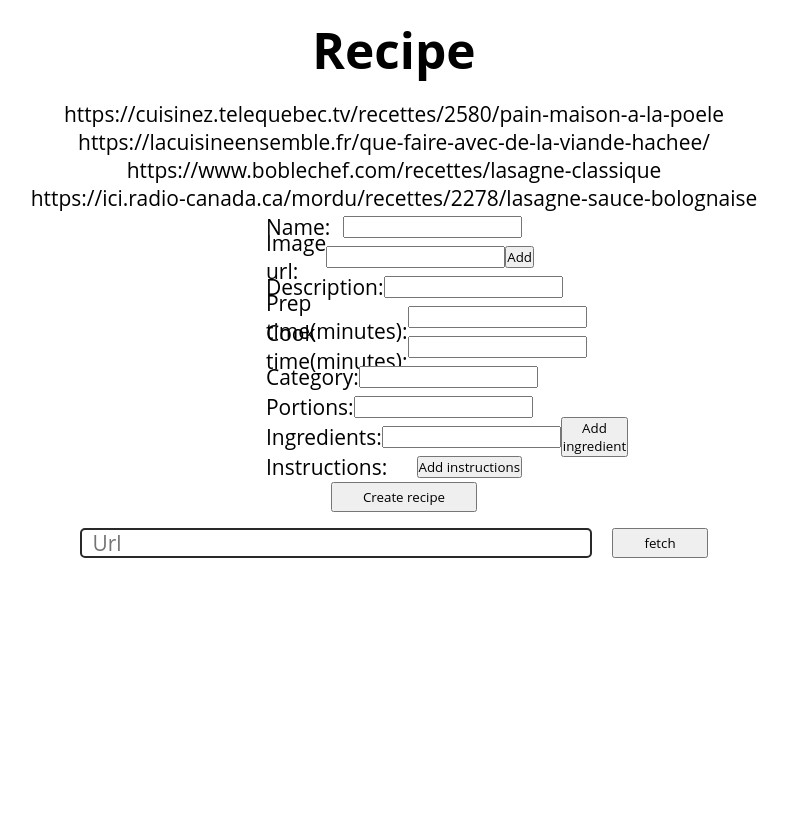
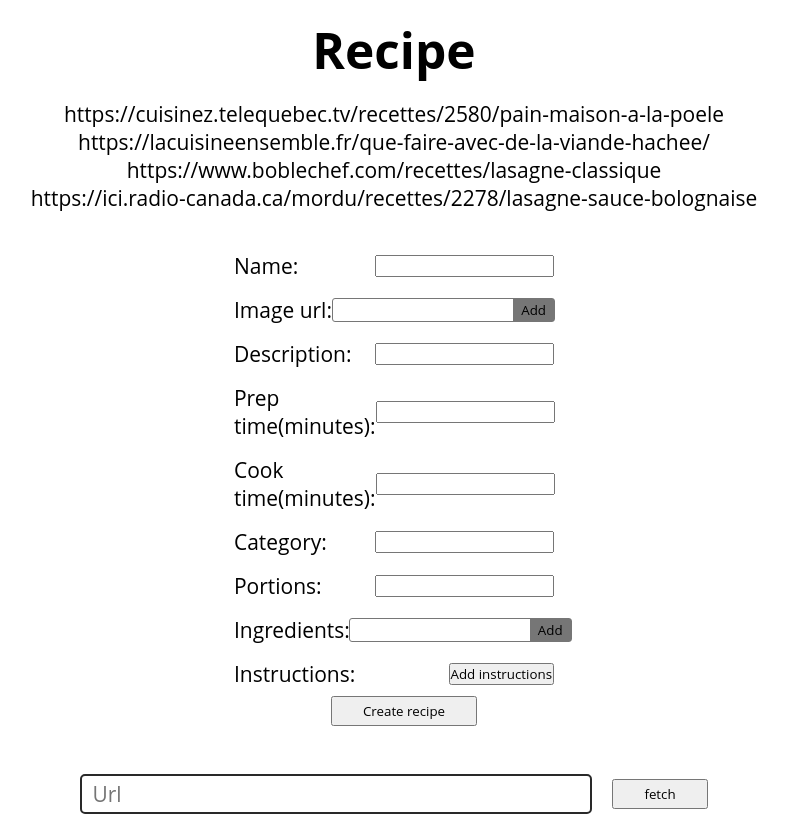
Before and after one commit to LamarcheG/recipe, a React (Create React App) app: page / in a window 1280 px wide. Shown: the whole page, without its empty margins (246-1034 px from the left). Before the commit the page ends 800 px from the top, so only its background shows below. Built offline with nearby package versions, Linux system fonts and the light colour scheme.

Commit message:
style:form style

```diff
--- a/src/Components/RecipeItemForm/RecipeItemForm.style.ts
+++ b/src/Components/RecipeItemForm/RecipeItemForm.style.ts
@@ -5,7 +5,6 @@ export const InputContainer = styled.form`
   flex-direction: row;
   align-items: center;
   justify-content: center;
-  height: 30px;
   width: 80%;
   margin: 1rem 0;
 `;
@@ -21,7 +20,6 @@ export const InputUrl = styled.input`
   }
 `;
 export const InputButton = styled.button`
-  height: 100%;
   padding: 4px 30px;
   margin-left: 20px;
 `;
@@ -30,8 +28,9 @@ export const RecipeForm = styled.div`
   display: flex;
   flex-direction: column;
   align-items: center;
-  justify-content: center;
-  width: 80%;
+  justify-content: space-between;
+  width: 100%;
+  padding: 2rem 0; ;
 `;
 
 export const IngredientForm = styled.div``;
@@ -44,13 +43,13 @@ export const InstructionForm = styled.div`
   width: 80%;
 `;
 
-export const FormInput = styled.div`
+export const ShortInputContainer = styled.div`
   display: flex;
   flex-direction: row;
   align-items: center;
   justify-content: space-between;
   width: 25%;
-  height: 30px;
+  margin: 0.5rem 0;
 `;
 
 export const FormInputLabel = styled.label`
@@ -59,3 +58,28 @@ export const FormInputLabel = styled.label`
     content: ":";
   }
 `;
+
+export const AddButton = styled.button`
+  border: none;
+  background-color: transparent;
+  cursor: pointer;
+  background-color: #767676;
+  height: 100%;
+  padding: 2px 8px;
+`;
+
+export const LongInput = styled.input`
+  border: none;
+  height: 100%;
+  outline: none;
+  padding-left: 5px;
+`;
+
+export const LongInputContainer = styled.div`
+  outline: 1px solid #767676;
+  border-radius: 2px;
+  display: flex;
+  flex-direction: row;
+  align-items: center;
+  justify-content: space-between;
+`;
--- a/src/Components/RecipeItemForm/RecipeItemForm.tsx
+++ b/src/Components/RecipeItemForm/RecipeItemForm.tsx
@@ -4,13 +4,16 @@ import React, { useState } from "react";
 import { scrapper } from "Utility/Scrapper";
 import { convertToISO, isValidUrl } from "Utility/Utility";
 import {
-  FormInput,
+  AddButton,
+  ShortInputContainer,
   FormInputLabel,
   InputButton,
   InputContainer,
   InputUrl,
   InstructionForm,
+  LongInputContainer,
   RecipeForm,
+  LongInput,
 } from "./RecipeItemForm.style";
 
 interface RecipeItemFormProps {}
@@ -119,6 +122,12 @@ export const RecipeItemForm: React.FC<
   const onRecipeIngredientFormSubmit = (
     e: React.MouseEvent<HTMLButtonElement, MouseEvent>
   ) => {
+    if (
+      recipeIngredient.length === 0 ||
+      recipeIngredient.replace(/\s/g, "") === ""
+    ) {
+      return;
+    }
     e.preventDefault();
     setRecipeIngredientList((prev) => [...prev, recipeIngredient]);
   };
@@ -165,7 +174,7 @@ export const RecipeItemForm: React.FC<
   return (
     <>
       <RecipeForm>
-        <FormInput>
+        <ShortInputContainer>
           <FormInputLabel htmlFor="name">Name</FormInputLabel>
           <input
             type="text"
@@ -174,18 +183,20 @@ export const RecipeItemForm: React.FC<
             onChange={(e) => onRecipeFormChange(e)}
             required
           />
-        </FormInput>
-        <FormInput>
+        </ShortInputContainer>
+        <ShortInputContainer>
           <FormInputLabel htmlFor="image">Image url</FormInputLabel>
-          <input
+          <LongInputContainer>
+            <LongInput
               type="text"
               name="image"
               id="image"
               onChange={(e) => onRecipeFormChange(e)}
               required
             />
-          <button onClick={(e) => onImageFormSubmit(e)}>Add</button>
-        </FormInput>
+            <AddButton onClick={(e) => onImageFormSubmit(e)}>Add</AddButton>
+          </LongInputContainer>
+        </ShortInputContainer>
         {imageList.length > 0 && (
           <ul>
             {imageList.map((image, index) => (
@@ -193,7 +204,7 @@ export const RecipeItemForm: React.FC<
             ))}
           </ul>
         )}
-        <FormInput>
+        <ShortInputContainer>
           <FormInputLabel htmlFor="description">Description</FormInputLabel>
           <input
             type="text"
@@ -201,8 +212,8 @@ export const RecipeItemForm: React.FC<
             id="description"
             onChange={(e) => onRecipeFormChange(e)}
           />
-        </FormInput>
-        <FormInput>
+        </ShortInputContainer>
+        <ShortInputContainer>
           <FormInputLabel htmlFor="prepTime">Prep time(minutes)</FormInputLabel>
           <input
             type="number"
@@ -211,8 +222,8 @@ export const RecipeItemForm: React.FC<
             onChange={(e) => onRecipeFormChange(e)}
             min="0"
           />
-        </FormInput>
-        <FormInput>
+        </ShortInputContainer>
+        <ShortInputContainer>
           <FormInputLabel htmlFor="cookTime">Cook time(minutes)</FormInputLabel>
           <input
             type="number"
@@ -221,8 +232,8 @@ export const RecipeItemForm: React.FC<
             min="0"
             onChange={(e) => onRecipeFormChange(e)}
           />
-        </FormInput>
-        <FormInput>
+        </ShortInputContainer>
+        <ShortInputContainer>
           <FormInputLabel htmlFor="category">Category</FormInputLabel>
           <input
             type="text"
@@ -230,8 +241,8 @@ export const RecipeItemForm: React.FC<
             id="recipeCategory"
             onChange={(e) => onRecipeFormChange(e)}
           />
-        </FormInput>
-        <FormInput>
+        </ShortInputContainer>
+        <ShortInputContainer>
           <FormInputLabel htmlFor="portions">Portions</FormInputLabel>
           <input
             type="text"
@@ -239,19 +250,21 @@ export const RecipeItemForm: React.FC<
             id="recipeYield"
             onChange={(e) => onRecipeFormChange(e)}
           />
-        </FormInput>
-        <FormInput>
+        </ShortInputContainer>
+        <ShortInputContainer>
           <FormInputLabel htmlFor="ingredients">Ingredients</FormInputLabel>
-          <input
+          <LongInputContainer>
+            <LongInput
               type="text"
               name="recipeIngredient"
               id="recipeIngredient"
               onChange={(e) => onRecipeFormChange(e)}
             />
-          <button onClick={(e) => onRecipeIngredientFormSubmit(e)}>
-            Add ingredient
-          </button>
-        </FormInput>
+            <AddButton onClick={(e) => onRecipeIngredientFormSubmit(e)}>
+              Add
+            </AddButton>
+          </LongInputContainer>
+        </ShortInputContainer>
         {recipeIngredientList.length > 0 && (
           <ul>
             {recipeIngredientList.map((ingredient, index) => (
@@ -259,15 +272,15 @@ export const RecipeItemForm: React.FC<
             ))}
           </ul>
         )}
-        <FormInput>
+        <ShortInputContainer>
           <FormInputLabel htmlFor="instructions">Instructions</FormInputLabel>
           <button onClick={() => setAddInstruction((prev) => !prev)}>
             {addInstruction ? "Hide" : "Add instructions"}
           </button>
-        </FormInput>
+        </ShortInputContainer>
         {addInstruction && (
           <InstructionForm>
-            <FormInput>
+            <ShortInputContainer>
               <FormInputLabel htmlFor="instructionName">Name</FormInputLabel>
               <input
                 type="text"
@@ -275,8 +288,8 @@ export const RecipeItemForm: React.FC<
                 id="instructionName"
                 onChange={(e) => onInstructionFormChange(e)}
               />
-            </FormInput>
-            <FormInput>
+            </ShortInputContainer>
+            <ShortInputContainer>
               <FormInputLabel htmlFor="instruction">Text</FormInputLabel>
               <input
                 type="text"
@@ -284,7 +297,7 @@ export const RecipeItemForm: React.FC<
                 id="instructionText"
                 onChange={(e) => onInstructionFormChange(e)}
               />
-            </FormInput>
+            </ShortInputContainer>
             <button onClick={(e) => onInstructionFormSubmit(e)}>Add</button>
           </InstructionForm>
         )}
```
Lines whose indentation alone changed are shown as unchanged.
